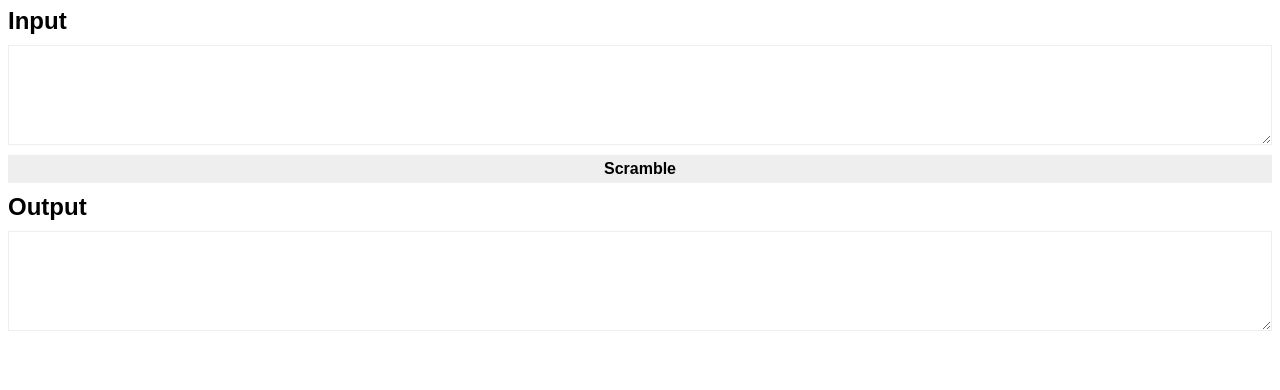
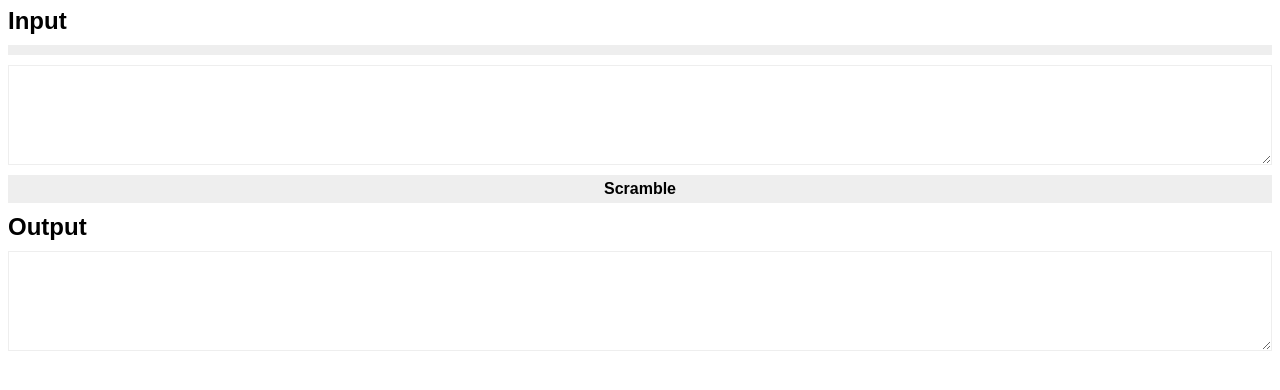
Before and after one commit to sjhuang26/char-scrambler, a plain HTML site: page index.html in a window 1280 px wide. Shown: the part 48-438 px from the top of the page. Drawn offline with Linux system fonts and the light colour scheme.

Commit message:
Update index.html

```diff
--- a/index.html
+++ b/index.html
@@ -6,8 +6,9 @@
   <body>
     <h1>Character Scrambler</h1>
     <h2>Input</h2>
+    <button id="mainInputToggle"></button>
     <textarea id="mainInput"></textarea>
-    <button id="scramble">Scramble</button>
+    <button id="scramble" class="button--bold">Scramble</button>
     <h2>Output</h2>
     <textarea id="mainOutput" readonly></textarea>
   </body>
```
